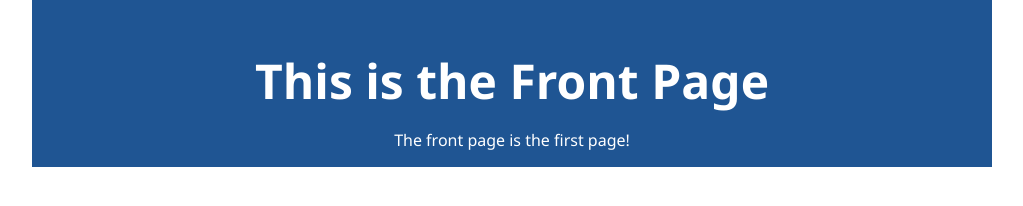
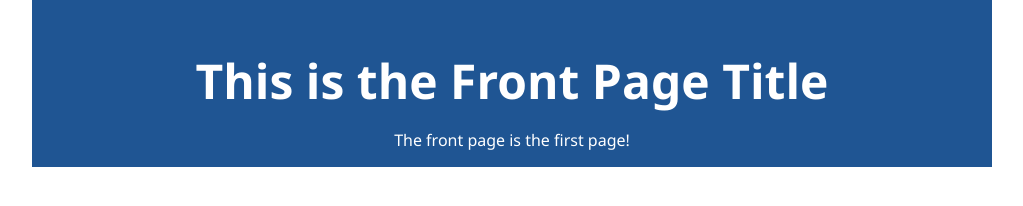
Before and after one commit to loubunk/forTesting, a plain HTML site: page front_page/index.html in a window 1280 px wide. Shown: the whole page, without its empty margins (128-1151 px from the left). Drawn offline with Linux system fonts and the light colour scheme.

Commit message:
fix title of front page

```diff
--- a/front_page/index.html
+++ b/front_page/index.html
@@ -19,7 +19,7 @@
 
 	<div class="frame">
 		<div class="titleCont">
-			<h1 class="largeText">This is the Front Page</h1>
+			<h1 class="largeText">This is the Front Page Title</h1>
 		</div>
 
 		<div class="textCont">
```
